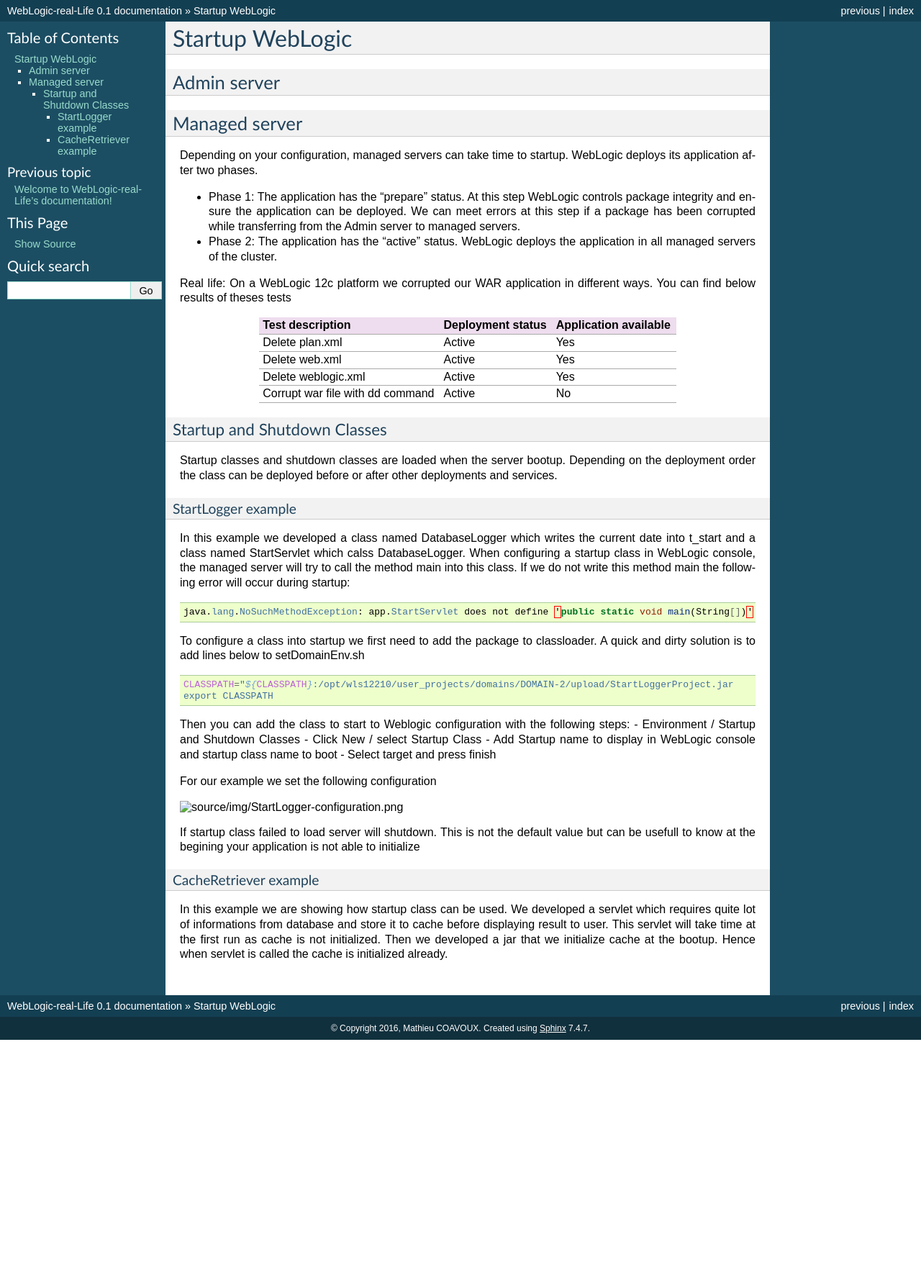
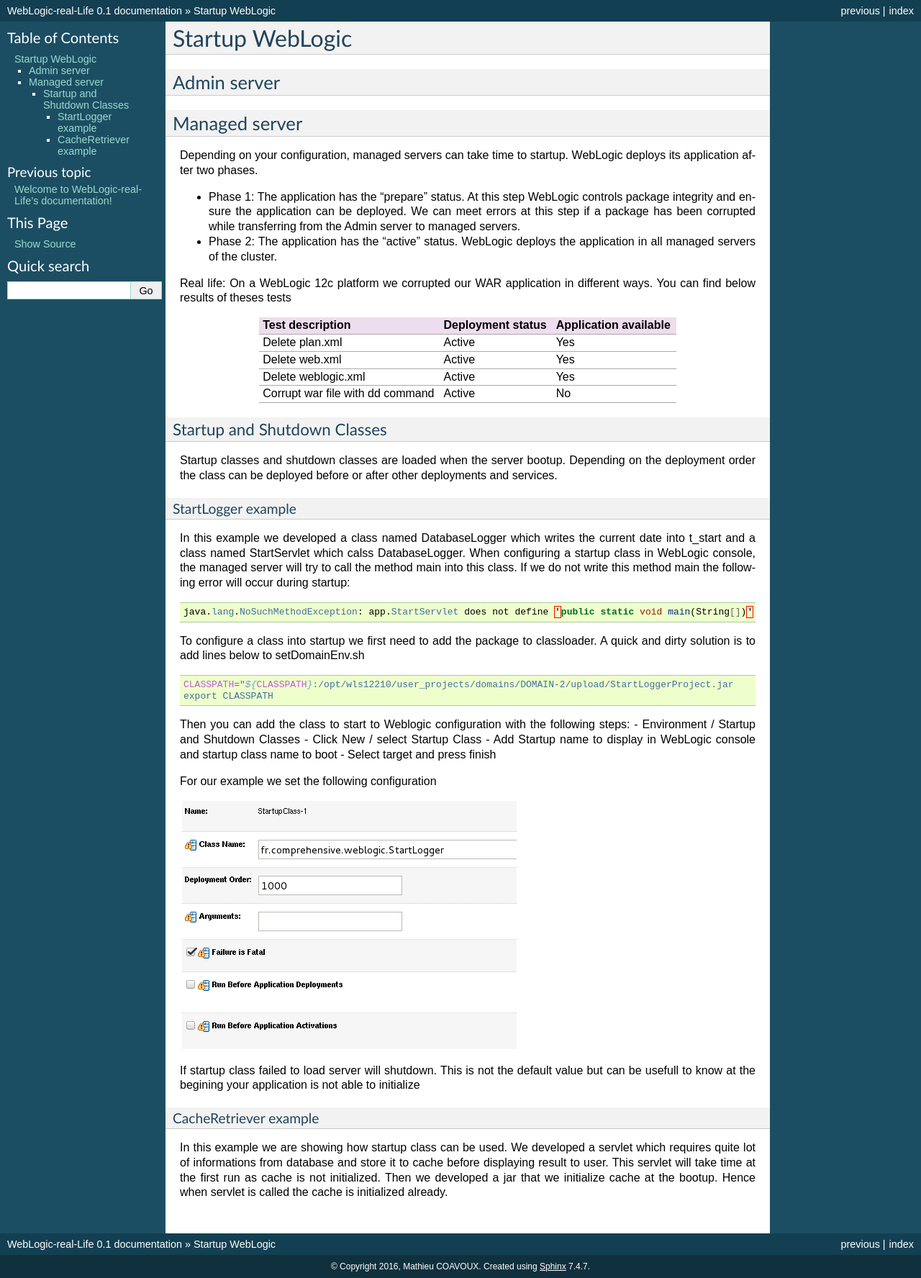
Before and after one commit to mathieucoavoux/WebLogic-RealLife, a Sphinx documentation site: the page built from docs/source/startup-shutdown.rst, in a window 1280 px wide. Shown: the whole page at 72% size. Built offline with Sphinx 7.4.7, drawn with Linux system fonts in a browser that asks for light colours; before the commit the page ends 1445 px from its top, so only the background shows below that.

Commit message:
Reformat startup-shutdown chapter

```diff
--- a/docs/source/startup-shutdown.rst
+++ b/docs/source/startup-shutdown.rst
@@ -59,7 +59,7 @@
 
 For our example we set the following configuration
 
-.. image:: source/img/StartLogger-configuration.png
+.. image:: img/StartLogger-configuration.png
 
 If startup class failed to load server will shutdown. This is not the default value but can be usefull to know at the begining your application is not able to initialize
 
```
